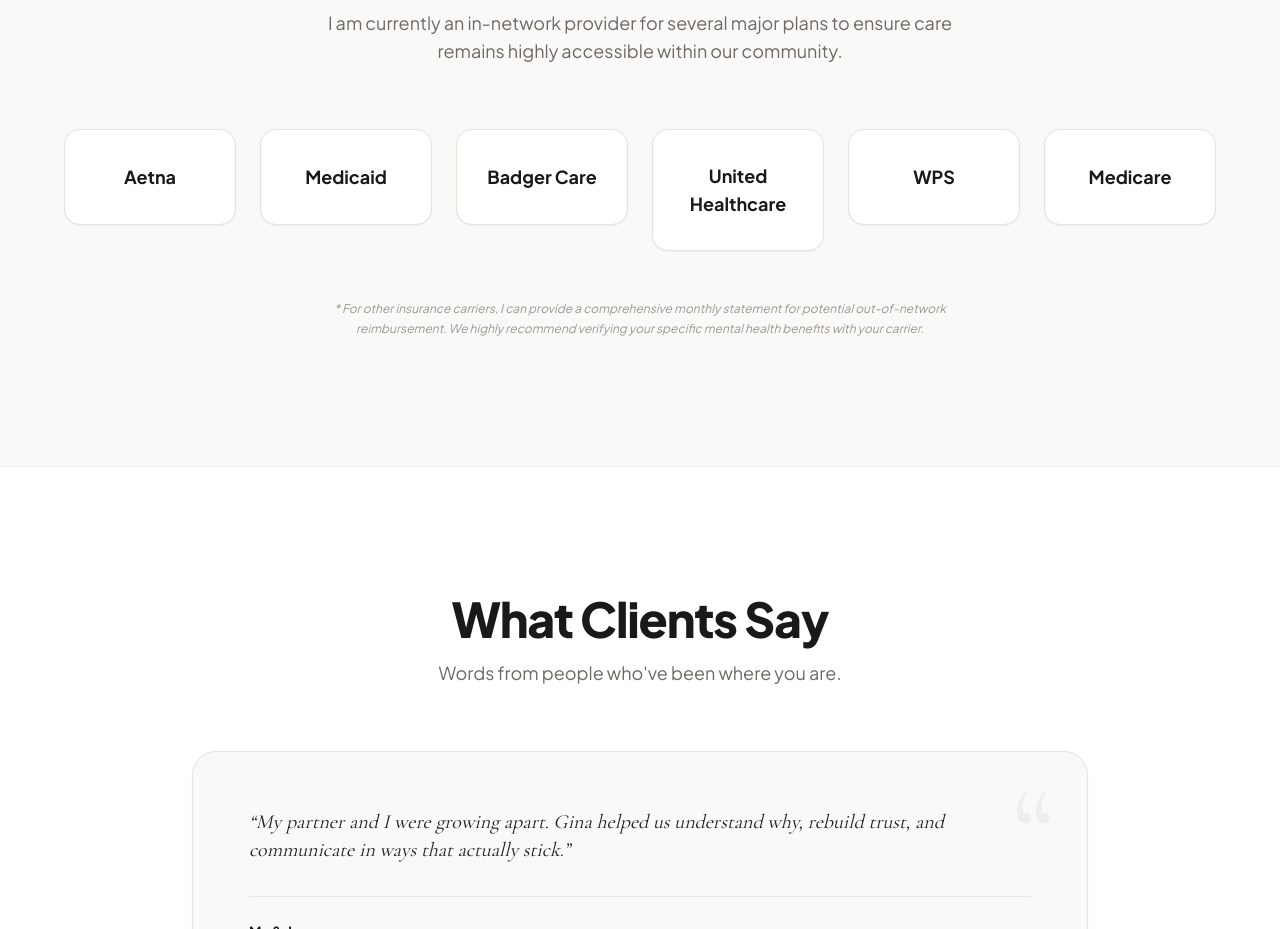
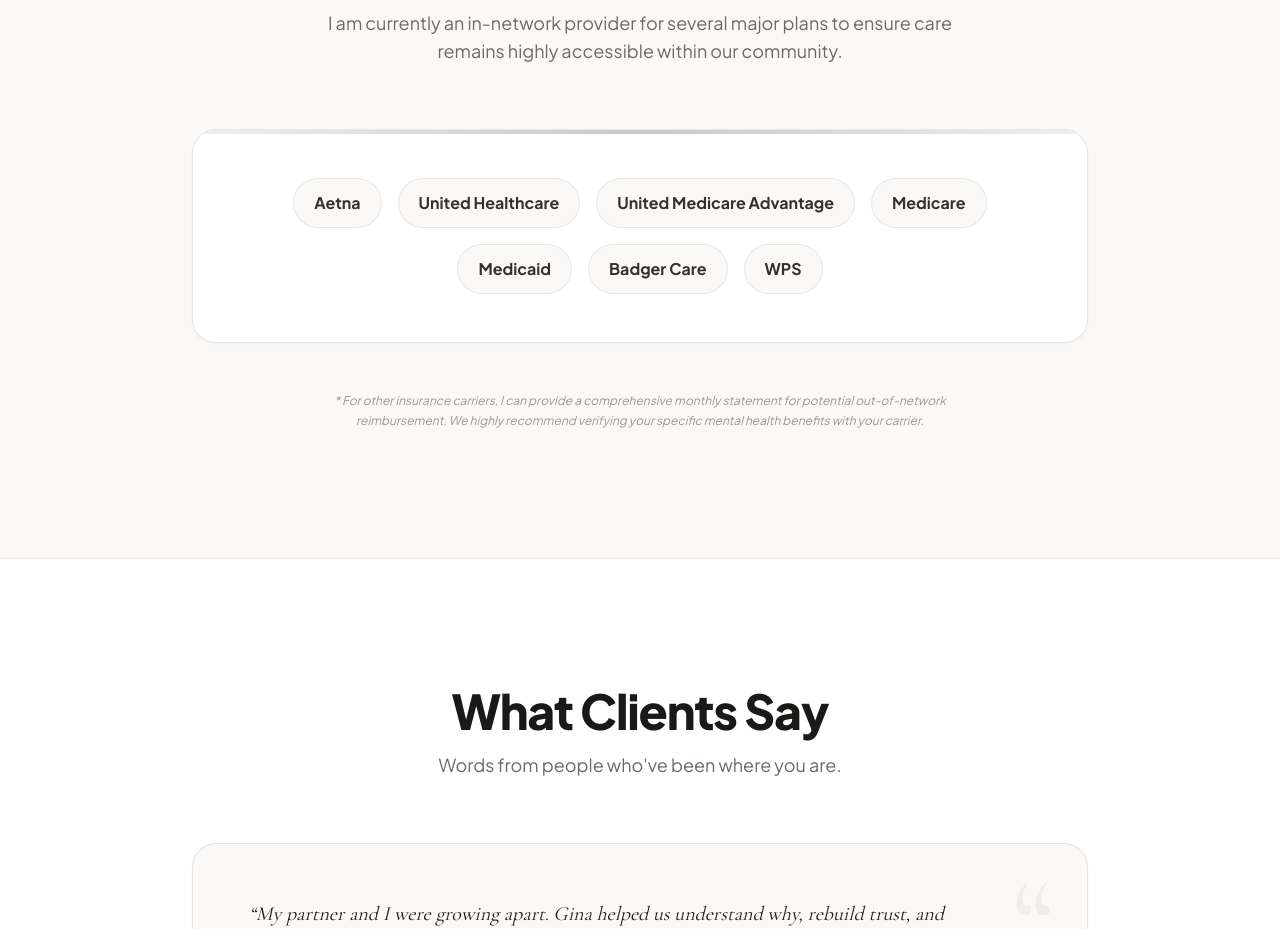
Before and after one commit to TheCoolSam/WeCare-CounselingSite, a Next.js app: page / in a window 1280 px wide. Shown: the part 3905-4834 px from the top of the page. Built offline with nearby package versions, Linux system fonts and the light colour scheme.

Commit message:
Add United Medicare Advantage and redesign accepted insurance plans as elegant pill badges

```diff
--- a/app/lib/constants.ts
+++ b/app/lib/constants.ts
@@ -115,11 +115,12 @@
 
 export const INSURANCE_PLANS = [
   "Aetna",
+  "United Healthcare",
+  "United Medicare Advantage",
+  "Medicare",
   "Medicaid",
   "Badger Care",
-  "United Healthcare",
-  "WPS",
-  "Medicare"
+  "WPS"
 ];
 
 export const THERAPIST_INFO = {
--- a/app/page.tsx
+++ b/app/page.tsx
@@ -535,11 +535,12 @@
 function InsuranceSection() {
   const insurancePlans = [
     { name: 'Aetna' },
+    { name: 'United Healthcare' },
+    { name: 'United Medicare Advantage' },
+    { name: 'Medicare' },
     { name: 'Medicaid' },
     { name: 'Badger Care' },
-    { name: 'United Healthcare' },
-    { name: 'WPS' },
-    { name: 'Medicare' }
+    { name: 'WPS' }
   ];
 
   return (
@@ -556,23 +557,25 @@
           </div>
         </ScrollReveal>
 
-        <div className="grid grid-cols-1 sm:grid-cols-2 md:grid-cols-3 lg:grid-cols-6 gap-6">
-          {insurancePlans.map((plan, index) => (
-            <ScrollReveal key={index} delay={0.05 * index}>
-              <motion.div
-                className="px-6 py-8 rounded-2xl border text-center bg-white border-stone-200 shadow-sm flex items-center justify-center min-h-[96px] cursor-default"
-                whileHover={{ y: -5, borderColor: '#3c5144' }}
-                transition={{ type: "spring", stiffness: 300, damping: 20 }}
-              >
-                <h3 className="text-lg font-bold font-sans text-stone-900">
+        <ScrollReveal delay={0.1}>
+          <div className="max-w-4xl mx-auto bg-white border border-stone-200/80 p-8 sm:p-12 rounded-3xl shadow-sm relative overflow-hidden">
+            <div className="absolute top-0 left-0 right-0 h-1 bg-gradient-to-r from-forest-500/10 via-forest-600/30 to-forest-500/10" />
+
+            <div className="flex flex-wrap justify-center items-center gap-3 sm:gap-4">
+              {insurancePlans.map((plan, index) => (
+                <motion.span
+                  key={index}
+                  whileHover={{ y: -2, backgroundColor: '#f5f7f6', borderColor: '#3c5144', color: '#3c5144' }}
+                  className="px-5 py-3 rounded-full border border-stone-200/80 bg-stone-50 text-stone-700 font-sans text-sm sm:text-base font-bold shadow-xs cursor-default transition-all duration-300"
+                >
                   {plan.name}
-                </h3>
-              </motion.div>
-            </ScrollReveal>
-          ))}
-        </div>
+                </motion.span>
+              ))}
+            </div>
+          </div>
+        </ScrollReveal>
 
-        <ScrollReveal delay={0.4}>
+        <ScrollReveal delay={0.3}>
           <div className="mt-12 text-center max-w-2xl mx-auto">
             <p className="text-stone-400 text-xs italic leading-relaxed">
               * For other insurance carriers, I can provide a comprehensive monthly statement for potential out-of-network reimbursement. We highly recommend verifying your specific mental health benefits with your carrier.
```
Also changed, not shown: 10 other files (tests, documents, lock files or other folders).
